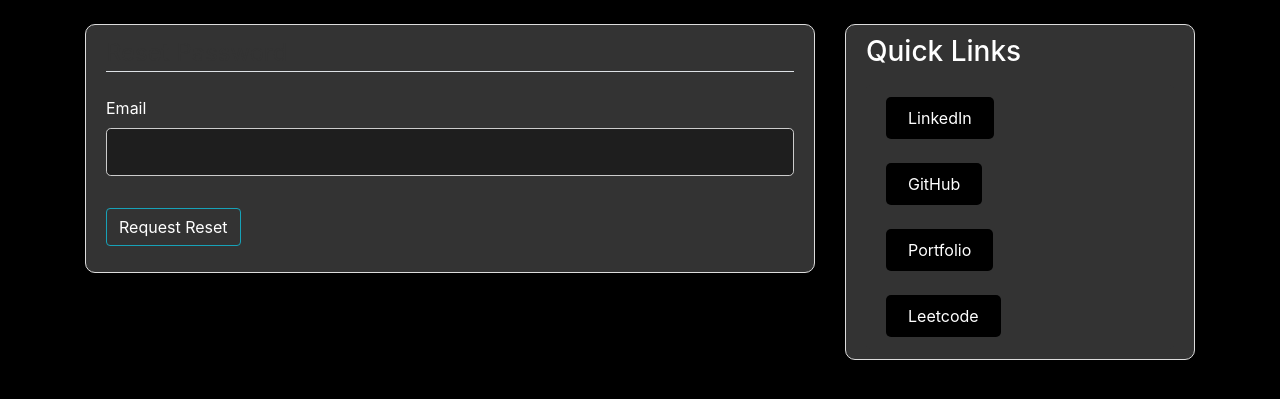
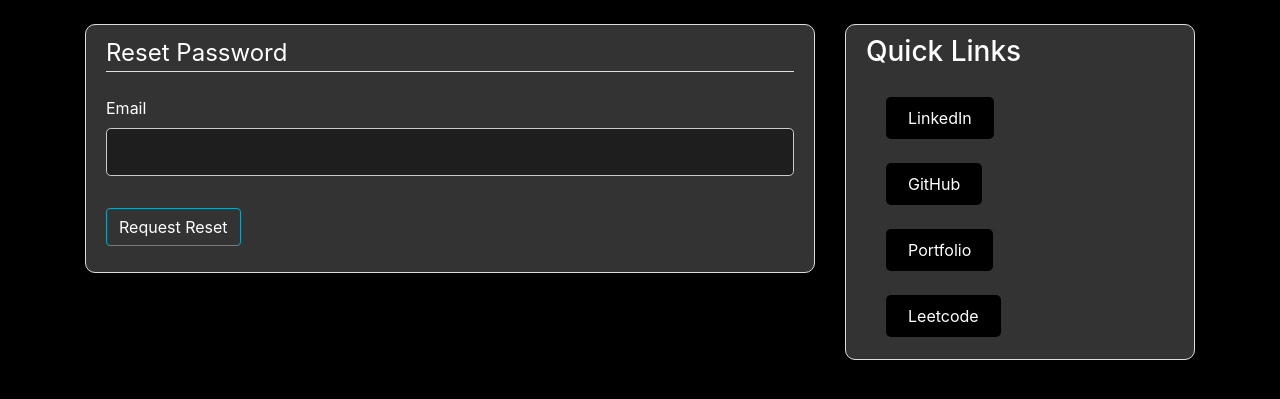
Before and after one commit to meowbilli/News.Ai, a Flask app: page /reset_password in a window 1280 px wide. Shown: the part 56-455 px from the top of the page. Run offline with Flask 3, Linux system fonts and the light colour scheme; some libraries are stand-ins or nearby versions.

Commit message:
Update reset_request.html

```diff
--- a/day1/flaskblog/templates/reset_request.html
+++ b/day1/flaskblog/templates/reset_request.html
@@ -3,7 +3,7 @@
   <form method="POST" action="">
     {{ form.hidden_tag() }}
     <fieldset class="form-group">
-      <legend class="border-bottom mb-4">Reset Password</legend>
+      <legend class="border-bottom mb-4" style="color:white">Reset Password</legend>
 
       <!-- Email -->
       <div class="form-group">
```
